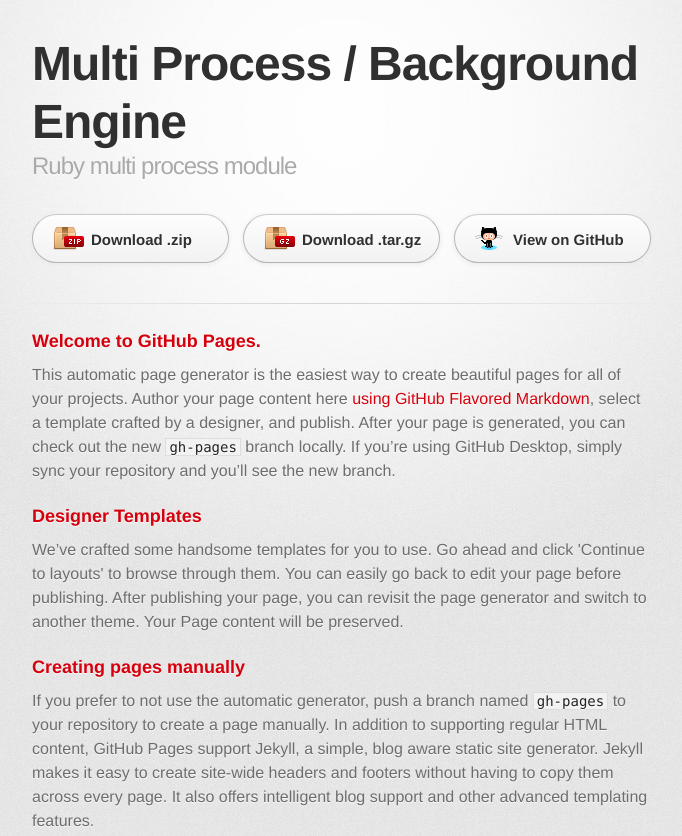
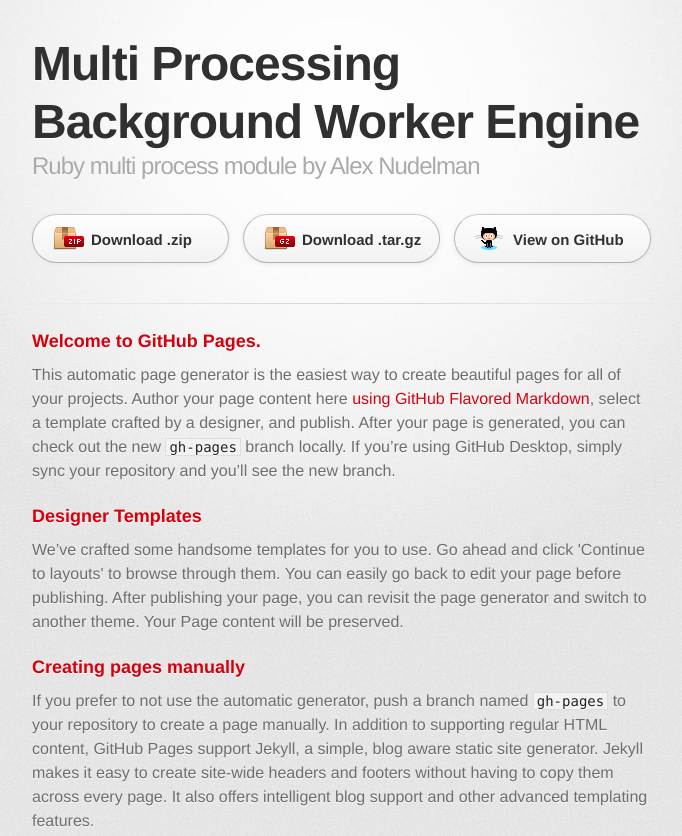
Before and after one commit to nudelx/ParallelWorker, a plain HTML site: page index.html in a window 1280 px wide. Shown: the top 836 px of the page, without its empty margins (298-980 px from the left). Drawn offline with Linux system fonts and the light colour scheme; a web font is replaced by a local one.

Commit message:
Update index.html

```diff
--- a/index.html
+++ b/index.html
@@ -18,8 +18,8 @@
       <div class="inner">
 
         <header>
-          <h1>Multi Process / Background Engine </h1>
-          <h2>Ruby multi process module</h2>
+          <h1> Multi Processing Background Worker Engine </h1>
+          <h2> Ruby multi process module by Alex Nudelman</h2>
         </header>
 
         <section id="downloads" class="clearfix">
```
